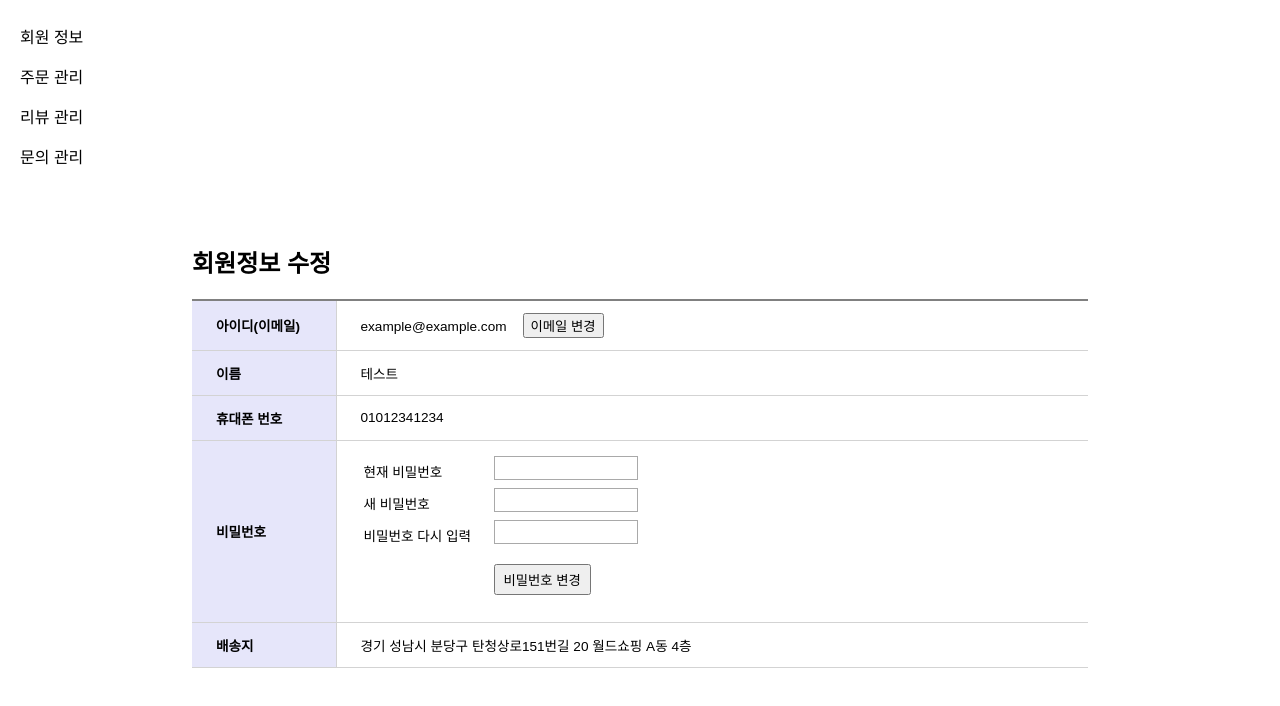
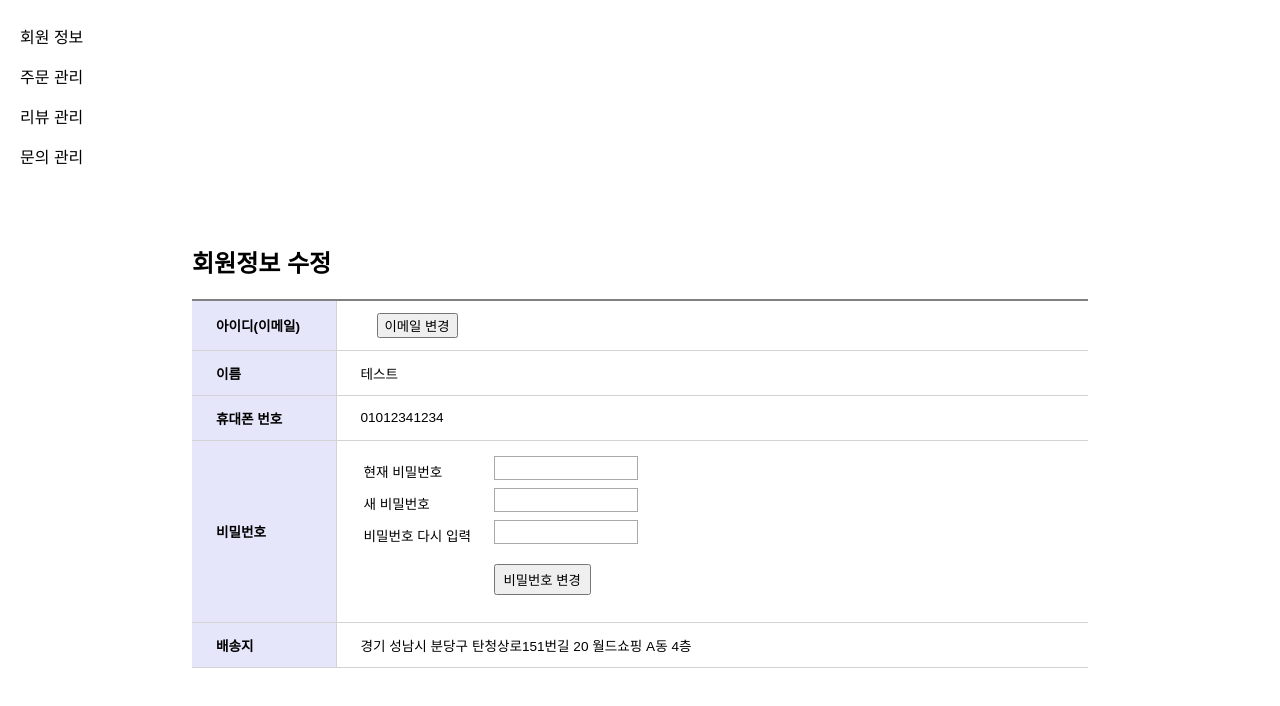
Before and after one commit to TTurbo0824/sprint, a React (Create React App) app in the folder client/: page /userInfo in a window 1280 px wide. Shown: the top 706 px of the page. Built offline with nearby package versions, Linux system fonts and the light colour scheme; no server answers.

Commit message:
modify: Minor modifications

```diff
--- a/client/src/pages/mypage/userInfo/PasswordComponent.tsx
+++ b/client/src/pages/mypage/userInfo/PasswordComponent.tsx
@@ -91,7 +91,7 @@ function PasswordComponent() {
       axios
         .patch(
           `${URL}/users/password`,
-          { email: 'totw2022@naver.com', password: curPassword, updatePassword: newPassword },
+          { email: process.env.REACT_APP_USER_EMAIL, password: curPassword, updatePassword: newPassword },
           {
             headers: {
               // Authorization: `Bearer ${token}`,
--- a/client/src/pages/mypage/userInfo/UserInfoPage.tsx
+++ b/client/src/pages/mypage/userInfo/UserInfoPage.tsx
@@ -34,7 +34,7 @@ const RightTd = styled.td`
 
 function UserInfoPage() {
   const userInformation = {
-    email: 'example@example.com',
+    email: process.env.REACT_APP_USER_EMAIL,
     name: '테스트',
     mobile: '01012341234',
     password: 'qwer1234',
@@ -57,7 +57,7 @@ function UserInfoPage() {
         <button type="button" onClick={handleEmailComClick}>
           {emailCom ? '이메일 변경취소' : '이메일 변경'}
         </button>
-        {emailCom ? <EmailComponent /> : null}
+        {emailCom ? <EmailComponent userEmail={userInfo.email || ''} /> : null}
       </div>
     ),
     이름: userInfo.name,
```
Also changed, not shown: client/src/pages/mypage/order/OrderPage.tsx (+10 -2 lines), client/.eslintrc.js.
